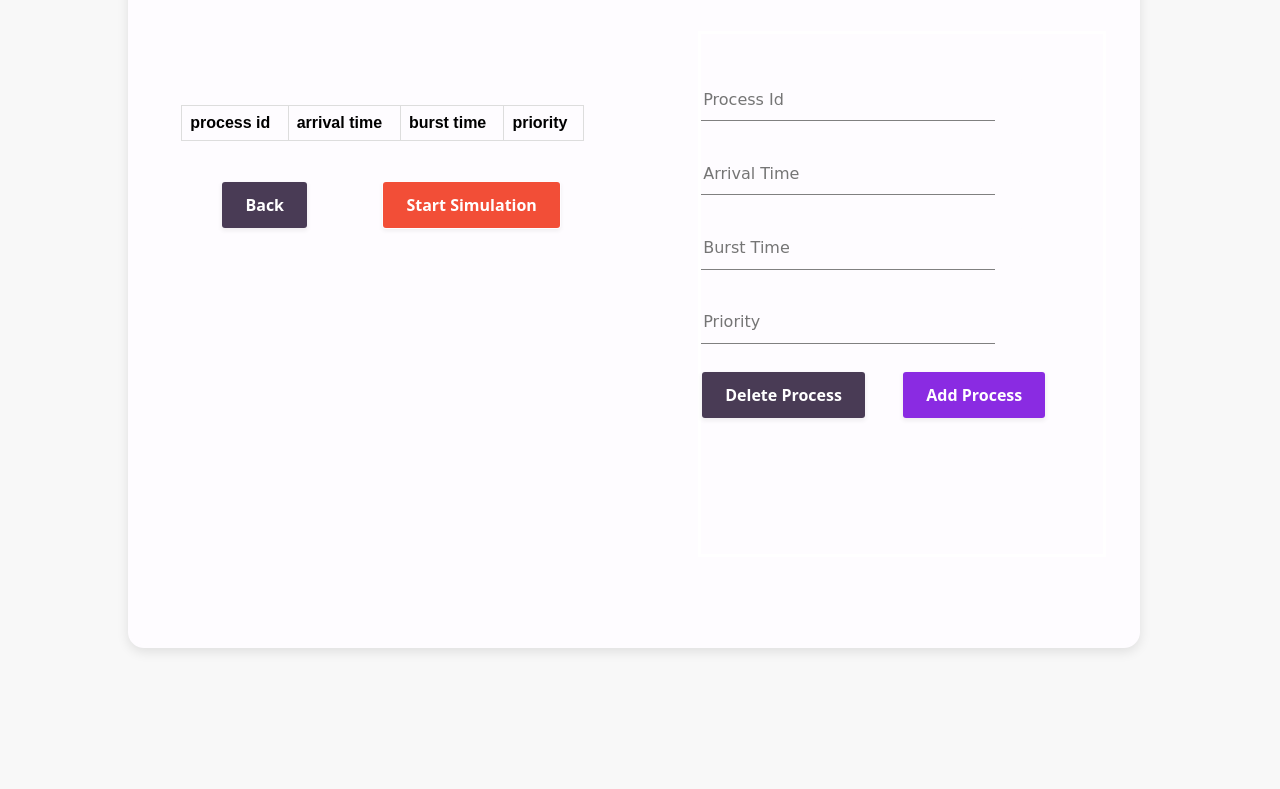
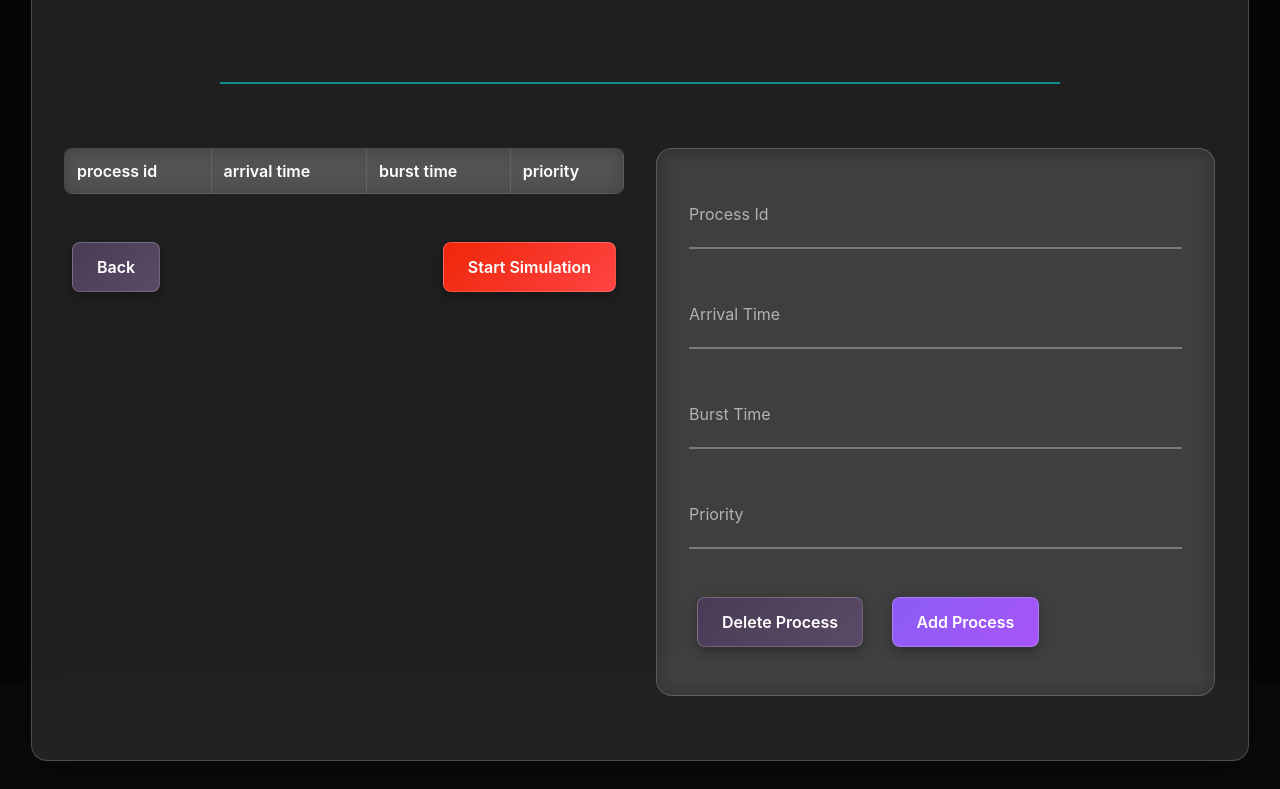
Before and after one commit to Abhay-222/OS-Process-Scheduler, a plain HTML site: page input.html in a window 1280 px wide. Shown: the part 118-907 px from the top of the page. Before the commit the page ends 800 px from the top, so only its background shows below. Drawn offline with Linux system fonts and the light colour scheme.

Commit message:
Update input.css

```diff
--- a/input.css
+++ b/input.css
@@ -1,197 +1,403 @@
-body{
+body {
     margin: 0;
     padding: 0;
     box-sizing: border-box;
     position: relative;
-    background: #f8f8f8;
+    background: #0a0a0a;
+    background-image: url('./bg\ image.jpeg');
+    background-size: cover;
+    background-position: center;
+    background-repeat: no-repeat;
+    background-attachment: fixed;
+    min-height: 100vh;
+    font-family: -apple-system, BlinkMacSystemFont, 'Segoe UI', Roboto, sans-serif;
+}
+
+/* Add overlay for better readability */
+body::before {
+    content: '';
+    position: fixed;
+    top: 0;
+    left: 0;
+    width: 100%;
+    height: 100%;
+    background: rgba(0, 0, 0, 0.4);
+    z-index: 1;
+    pointer-events: none;
 }
 
 .box {
-    position: absolute;
-
-    width: 77%;
-    border: 3px solid #FEFCFF;
-    padding: 10px;
-
+    position: relative;
+    z-index: 10;
+    width: 90%;
+    max-width: 1200px;
+    margin-bottom: 3em;
+    border: 1px solid rgba(255, 255, 255, 0.2);
+    padding: 2rem;
     top: 20px;
-    left: 10%;
-    height: 90vh;
-    border-radius: 1em;
-    background:#FEFCFF;
-    box-shadow: rgba(0, 0, 0, 0.1) 0px 4px 12px;
-    /* background-image: url('./landing.jpg');
-    background-repeat: no-repeat;
-    background-size: cover; */
-
+    left: 50%;
+    transform: translateX(-50%);
+    min-height: 90vh;
+    border-radius: 1rem;
+    background: rgba(255, 255, 255, 0.1);
+    backdrop-filter: blur(20px);
+    -webkit-backdrop-filter: blur(20px);
+    box-shadow: 0 8px 32px rgba(0, 0, 0, 0.3);
 }
 
-  #signupp{
-    position: absolute;
-    font-weight: bolder;
-    font-size: 35px;
-    font-family: Arial;
-    left: 40%;
-    top: 0%;
+#signupp {
+    position: relative;
+    font-weight: 700;
+    font-size: 2.5rem;
+    font-family: -apple-system, BlinkMacSystemFont, 'Segoe UI', Roboto, sans-serif;
+    text-align: center;
+    top: 0;
+    left: 0;
+    margin: 0 0 1rem 0;
+    color: white;
+    text-shadow: 0 2px 4px rgba(0, 0, 0, 0.5);
+}
 
+.algo {
+    position: relative;
+    text-align: center;
+    margin: 1rem 0 2rem 0;
+    width: 100%;
 }
-/* .inputfield{
-    position: absolute;
-    width: fit-content;
-    height: fit-content;
-    left: 40%;
-    top: 0%;
-} */
-.take{
 
+#algo {
+    border: none;
+    border-bottom: 2px solid rgba(0, 255, 255, 0.5);
+    font-size: 1.5rem;
+    width: 35em;
+    background: transparent;
+    color: #00ffff;
+    text-align: center;
+    font-weight: 600;
+    text-shadow: 0 0 10px rgba(0, 255, 255, 0.5);
+}
 
-    position: absolute;
-    width: 40%;
-    height: 65vh;
-    border: 3px solid white;
-    right: 3%;
-    top: 17%;
+/* Main content grid */
+.box {
+    display: grid;
+    grid-template-columns: 1fr 1fr;
+    gap: 2rem;
+    grid-template-areas:
+        "header header"
+        "algo algo"
+        "table form"
+        "buttons buttons";
+}
 
+#signupp {
+    grid-area: header;
+    margin-bottom: 0;
+}
 
+.algo {
+  margin-top: 0;
+    grid-area: algo;
 }
-  .inpt{
-    width: 90%;
-    border-top: none;
-    border-left: none;
-    border-right: none;
-    height: 40px;
-    font-size: 1em;
-    background:#FEFCFF;
-    border-color:gray;
-    border-width: 1px;
-    font-family: cursive;
+
+.display {
+    grid-area: table;
+    position: relative;
+    width: 100%;
+    top: auto;
+    left: auto;
 }
-  .inpt:focus {
-    outline: none;
+
+.take {
+    grid-area: form;
+    position: relative;
+    width: 88%;
+    height: auto;
+    border: 1px solid rgba(255, 255, 255, 0.2);
+    right: auto;
+    top: auto;
+    background: rgba(255, 255, 255, 0.05);
+    backdrop-filter: blur(10px);
+    border-radius: 1rem;
+    padding: 2rem;
 }
-  .inpts{
-    margin-top: 11%;
-    background:#FEFCFF;
-    width: 80%;
-    height: 30px;
-    font-family: cursive;
-    font-size: 1em;
-    border-radius: 5px;
-    /* height: fit-content;
-    width: fit-content; */
+
+.inpts {
+    margin-bottom: 2rem;
+    background: transparent;
+    width: 100%;
+}
+
+.inpt {
+    width: 100%;
+    border: none;
+    border-bottom: 2px solid rgba(255, 255, 255, 0.3);
+    height: 50px;
+    font-size: 1rem;
+    background: transparent;
+    color: white;
+    font-family: -apple-system, BlinkMacSystemFont, 'Segoe UI', Roboto, sans-serif;
+    padding: 0.5rem 0;
+    transition: border-color 0.3s ease;
 }
 
 
-  .but{
-    position: absolute;
-    margin-top: 10%;
-    left: 0%;
-
+.inpt::placeholder {
+    color: rgba(255, 255, 255, 0.6);
 }
 
+/* Table Styles */
+table {
+    font-family: -apple-system, BlinkMacSystemFont, 'Segoe UI', Roboto, sans-serif;
+    border-collapse: collapse;
+    width: 100%;
+    background: rgba(255, 255, 255, 0.05);
+    backdrop-filter: blur(10px);
+    border-radius: 0.5rem;
+    overflow: hidden;
+    margin-bottom: 2rem;
+}
 
-/* CSS */
+td, th {
+    border: 1px solid rgba(255, 255, 255, 0.1);
+    text-align: left;
+    padding: 12px;
+    color: white;
+}
+
+th {
+    background: rgba(255, 255, 255, 0.1);
+    font-weight: 600;
+    color: white;
+}
+
+tr:nth-child(even) {
+    background-color: rgba(255, 255, 255, 0.05);
+}
+
+tr:hover {
+    background-color: rgba(255, 255, 255, 0.1);
+}
+
+/* Button Styles */
+.but {
+    position: relative;
+    margin: 1rem 0.5rem;
+    display: inline-block;
+}
+
 .butt {
     align-items: center;
     background-clip: padding-box;
-    background-color:blueviolet;
-    border: 1px solid transparent;
-    border-radius: .25rem;
-    box-shadow: rgba(0, 0, 0, 0.02) 0 1px 3px 0;
+    border: 1px solid rgba(255, 255, 255, 0.2);
+    border-radius: 0.5rem;
+    box-shadow: 0 4px 12px rgba(0, 0, 0, 0.3);
     box-sizing: border-box;
     color: #fff;
     cursor: pointer;
     display: inline-flex;
-    font-family: system-ui,-apple-system,system-ui,"Helvetica Neue",Helvetica,Arial,sans-serif;
+    font-family: -apple-system, BlinkMacSystemFont, 'Segoe UI', Roboto, sans-serif;
     font-size: 16px;
     font-weight: 600;
     justify-content: center;
     line-height: 1.25;
     margin: 0;
     min-height: 3rem;
-    padding: calc(.875rem - 1px) calc(1.5rem - 1px);
+    padding: 0.875rem 1.5rem;
     position: relative;
     text-decoration: none;
-    transition: all 250ms;
+    transition: all 250ms ease;
     user-select: none;
     -webkit-user-select: none;
     touch-action: manipulation;
     vertical-align: baseline;
     width: auto;
+    backdrop-filter: blur(10px);
 }
 
-  .butt,
-  .butt{
-    background-color:blueviolet;
-    box-shadow: rgba(0, 0, 0, 0.1) 0 4px 12px;
+.butt:hover {
+    transform: translateY(-2px);
+    box-shadow: 0 6px 20px rgba(0, 0, 0, 0.4);
+}
+
+.butt:active {
+    transform: translateY(0);
+    box-shadow: 0 2px 8px rgba(0, 0, 0, 0.3);
+}
+
+/* Specific button colors */
+#simulation {
+    background: linear-gradient(135deg, #ef2609, #ff4444);
+}
+
+#simulation:hover {
+    background: linear-gradient(135deg, #d41f0a, #ff3333);
+}
+
+#backb, #del {
+    background: linear-gradient(135deg, #493b55, #5a4a66);
+}
+
+#backb:hover, #del:hover {
+    background: linear-gradient(135deg, #5a4a66, #6b5b77);
+}
+
+.butt:not(#simulation):not(#backb):not(#del) {
+    background: linear-gradient(135deg, #8b5cf6, #a855f7);
+}
+
+.butt:not(#simulation):not(#backb):not(#del):hover {
+    background: linear-gradient(135deg, #7c3aed, #9333ea);
+}
+
+/* Button positioning */
+#delete {
+    position: relative;
+    left: 0;
+}
+
+#add {
+    position: relative;
+    left: 0;
+}
+
+#back {
+    position: relative;
+    left: 0;
+    display: inline-block;
+}
+
+#sim {
+    position: relative;
+    left: 0;
+    display: inline-block;
+    float: right;
+}
+
+/* Form button container */
+.take .but {
+    display: inline-block;
+    margin-right: 1rem;
+}
+
+/* Table button container */
+.display .but {
+    display: inline-block;
+}
+
+/* Responsive Design */
+@media (max-width: 1024px) {
+    .box {
+        grid-template-columns: 1fr;
+        grid-template-areas:
+            "header"
+            "algo"
+            "form"
+            "table"
+            "buttons";
+        width: 95%;
+        padding: 1.5rem;
+    }
+
+    #signupp {
+        font-size: 2rem;
+    }
+
+    .take {
+        margin-bottom: 2rem;
+    }
+}
+
+@media (max-width: 768px) {
+    .box {
+        width: 95%;
+        padding: 1rem;
+        top: 10px;
+    }
+
+    #signupp {
+        font-size: 1.8rem;
+    }
+
+    .inpt {
+        font-size: 0.9rem;
+        height: 45px;
     }
 
     .butt {
-    transform: translateY(-1px);
+        font-size: 14px;
+        padding: 0.75rem 1.25rem;
+        min-height: 2.5rem;
+    }
+
+    td, th {
+        padding: 8px;
+        font-size: 0.9rem;
+    }
+}
+
+@media (max-width: 480px) {
+    .box {
+        width: 98%;
+        padding: 0.75rem;
+    }
+
+    #signupp {
+        font-size: 1.5rem;
+    }
+
+    .take {
+        padding: 1rem;
     }
 
     .butt {
-    background-color: blueviolet;
-    box-shadow: rgba(0, 0, 0, .06) 0 2px 4px;
-    transform: translateY(0);
+        font-size: 12px;
+        padding: 0.5rem 1rem;
+        min-height: 2rem;
     }
 
-  .display{
-    position: absolute;
-    width: 40%;
-    top: 27%;
-    left: 5%;
-
+    #sim {
+        float: none;
+        display: block;
+        margin-top: 1rem;
+    }
 }
 
-  table {
-    font-family: arial, sans-serif;
-    border-collapse: collapse;
-    width: 100%;
+/* Hide priority field if needed */
+.hide-priority #prDiv {
+    display: none;
 }
 
-  td, th {
-    border: 1px solid #dddddd;
-    text-align: left;
-    padding: 8px;
-
+/* Loading states */
+.butt:disabled {
+    opacity: 0.6;
+    cursor: not-allowed;
+    transform: none;
 }
 
-  tr:nth-child(even) {
-    background-color:#ad939317;
+.butt:disabled:hover {
+    transform: none;
+    box-shadow: 0 4px 12px rgba(0, 0, 0, 0.3);
 }
 
-  #simulation{
-    background-color:#ef2609cf
+/* Focus states for accessibility */
+.inpt:focus,
+.butt:focus {
+    outline: 2px solid #00ffff;
+    outline-offset: 2px;
 }
-  #sim{
-    position: absolute;
-    left: 50%;
+
+/* Smooth scrolling */
+html {
+    scroll-behavior: smooth;
 }
-  #back{
-    position: absolute;
-    left: 10%;
+
+/* Selection colors */
+::selection {
+    background: rgba(0, 255, 255, 0.3);
+    color: white;
 }
-  #backb{
-    background-color: #493b55;
+
+::-moz-selection {
+    background: rgba(0, 255, 255, 0.3);
+    color: white;
 }
-  .algo{
-
-    position: absolute;
-    top: 18%;
-    left: 20%;
-    width: fit-content;
-    height: fit-content;
-  }
-  #algo{
-    border-bottom: none;
-    font-size: 1.3em;
-    width: fit-content;
-  }
-  #add{
-
-    position: absolute;
-    left: 50%;
-  }
-  #del{
-    background-color: #493b55;
-  }
```
Lines whose indentation alone changed are shown as unchanged.
